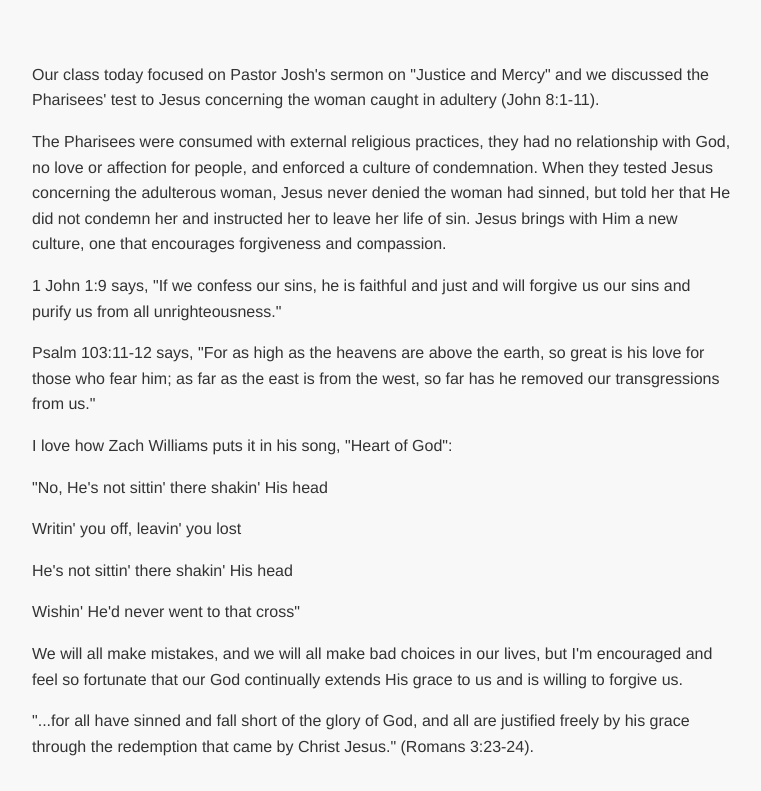
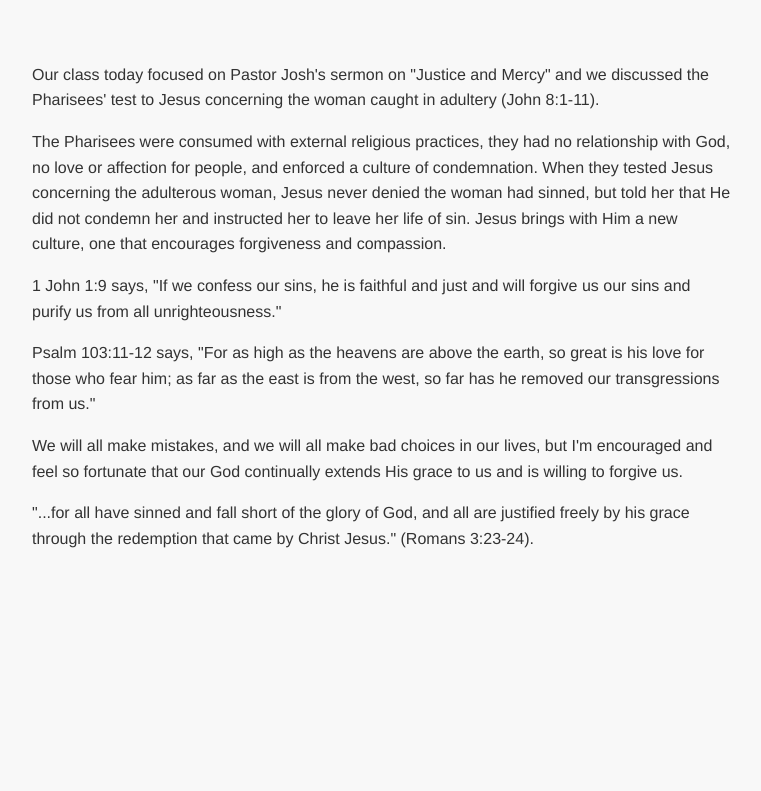
Before and after one commit to JenniferDHarris/JenniferDHarris.github.io, a plain HTML site: page samples/sample8.html in a window 1280 px wide. Shown: the part 132-923 px from the top of the page, without its empty margins (258-1019 px from the left). After the commit the page ends 800 px from the top, so only its background shows below. Drawn offline with Linux system fonts and the light colour scheme.

Commit message:
Update sample8.html

```diff
--- a/samples/sample8.html
+++ b/samples/sample8.html
@@ -22,15 +22,7 @@
 </p><p>Psalm 103:11-12 says, "For as high as the heavens are above the earth, so great is his love for those who fear him; as far as the east is from the west, so far has he removed our transgressions from us."
 
     </p>
-     <p>I love how Zach Williams puts it in his song, "Heart of God":</p>
-
-<p>"No, He's not sittin' there shakin' His head </p>
-<p>Writin' you off, leavin' you lost</p>
-<p>He's not sittin' there shakin' His head</p>
-<p>Wishin' He'd never went to that cross"
-
-    </p>
-    <p>We will all make mistakes, and we will all make bad choices in our lives, but I'm encouraged and feel so fortunate that our God continually extends His grace to us and is willing to forgive us.
+         <p>We will all make mistakes, and we will all make bad choices in our lives, but I'm encouraged and feel so fortunate that our God continually extends His grace to us and is willing to forgive us.
 </p>
    <p> "...for all have sinned and fall short of the glory of God, and all are justified freely by his grace through the redemption that came by Christ Jesus." (Romans 3:23-24).
     </p>
```
